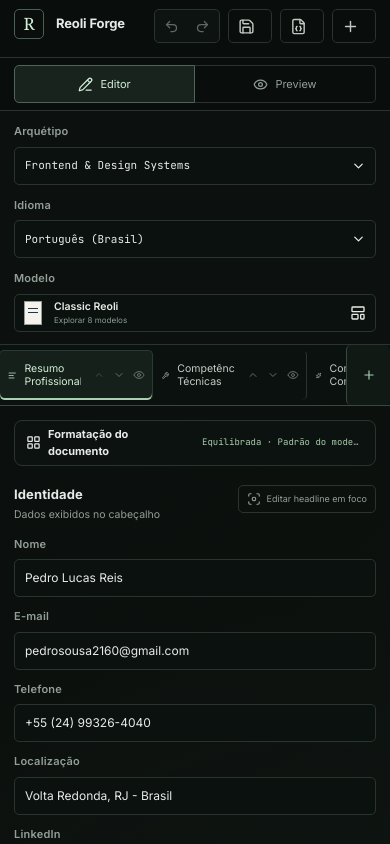
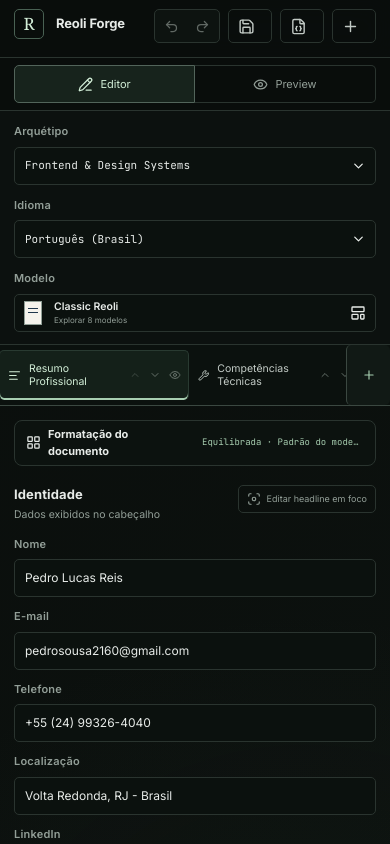
Before and after one commit to PedroReoli/reoli-resume-forge, a React (Vite) app: page / in a window 390 px wide. Shown: the top 844 px of the page. Built offline with nearby package versions, Linux system fonts and the light colour scheme.

Commit message:
style(ui): amplia itens da estrutura responsiva

```diff
--- a/src/styles/responsive.css
+++ b/src/styles/responsive.css
@@ -86,7 +86,7 @@
   .navigator-heading { display: none; }
   .navigator-list { display: flex; overflow-x: auto; overflow-y: hidden; scrollbar-width: none; }
   .navigator-list::-webkit-scrollbar { display: none; }
-  .navigator-item { min-width: 154px; grid-template-columns: minmax(0, 1fr) auto; border-right: 1px solid var(--line); border-bottom: 0; }
+  .navigator-item { min-width: 190px; grid-template-columns: minmax(0, 1fr) auto; border-right: 1px solid var(--line); border-bottom: 0; }
   .navigator-item + .navigator-item { margin-top: 0; }
   .navigator-item.is-active { box-shadow: inset 0 -2px var(--accent); }
   .navigator-add { justify-content: center; padding: 0; border-top: 0; border-left: 1px solid var(--line-strong); }
```
